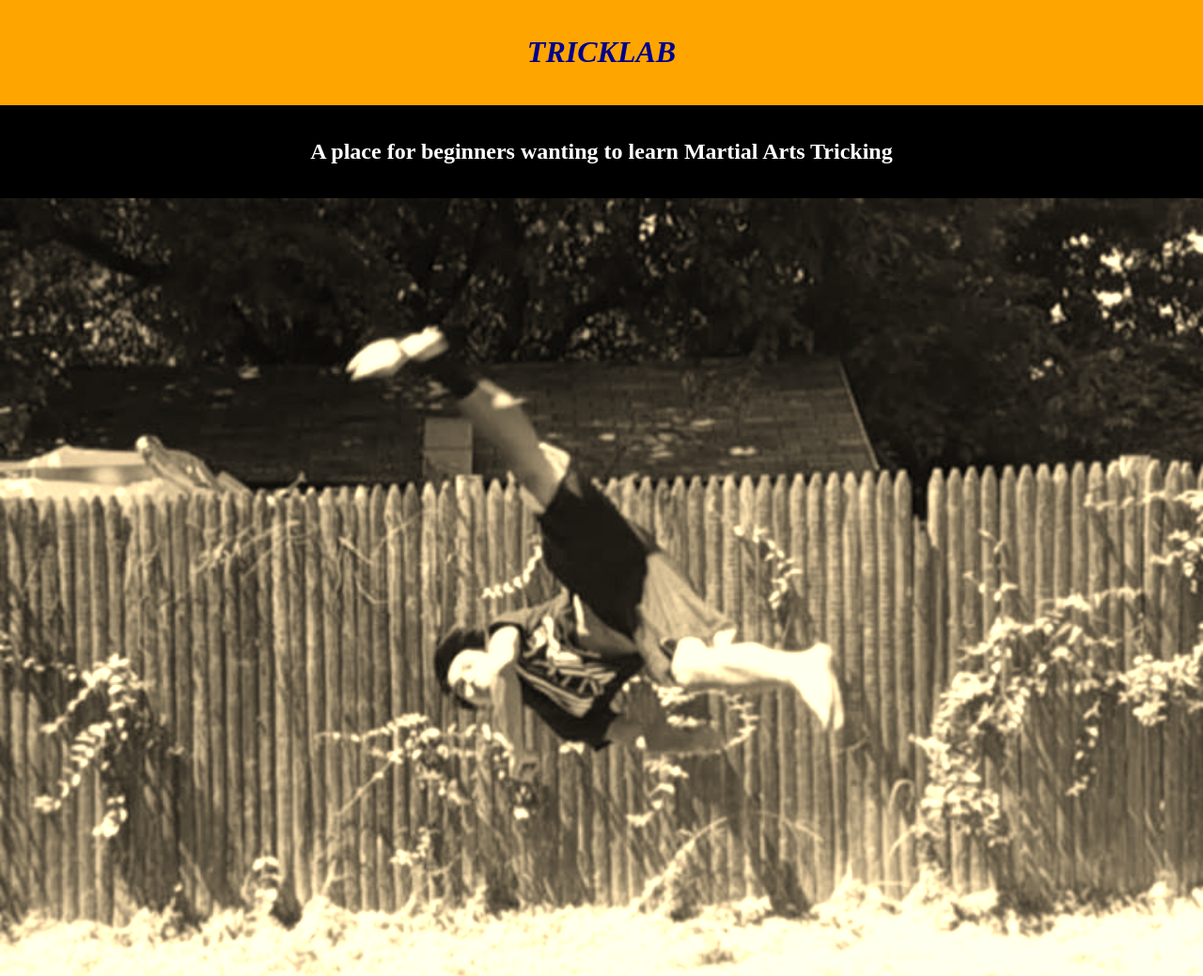
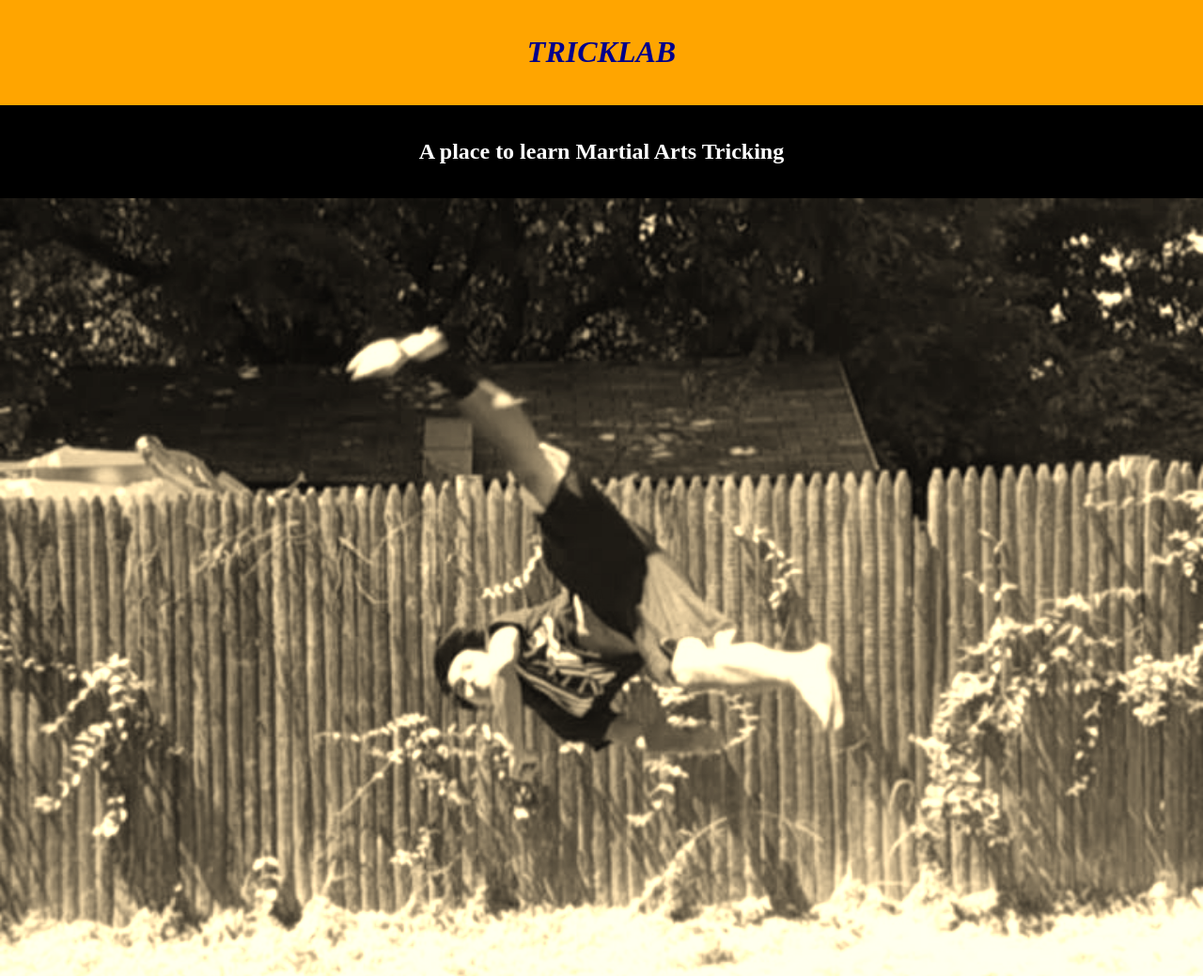
Before and after one commit to kevinle108/tricking, a plain HTML site: page index.html in a window 1280 px wide. Shown: the top 1039 px of the page at 94% size. Drawn offline with Linux system fonts and the light colour scheme.

Commit message:
test for merge conflict

```diff
--- a/index.html
+++ b/index.html
@@ -14,7 +14,7 @@
         </div>
 
         <div class="body-wrap">
-            <h2>A place for beginners wanting to learn Martial Arts Tricking</h2>
+            <h2>A place to learn Martial Arts Tricking</h2>
         </div>
 
         <img class="trick-image" src="images/kev-trick.jpg" alt="An acrobatic move">
```
